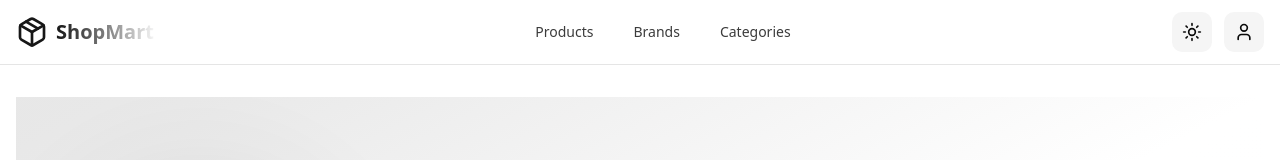
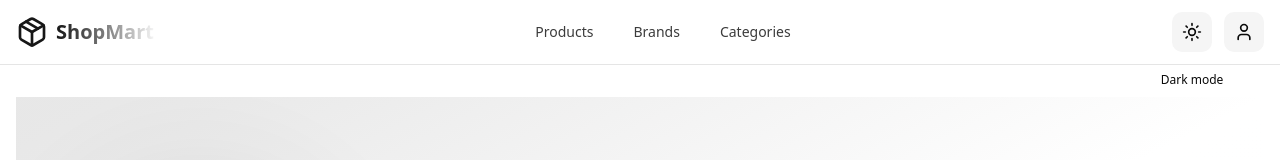
Before and after one commit to MazenMohamed512393188/Shop-Mart, a Next.js app: page / in a window 1280 px wide. Shown: the top 160 px of the page. Built offline with nearby package versions, Linux system fonts and the light colour scheme; no server answers.

Commit message:
Performance Edits

```diff
--- a/actions/userAction.action.ts
+++ b/actions/userAction.action.ts
@@ -22,7 +22,6 @@ export async function getLoggedUserAction() {
         token: session.token as string,
         "Content-Type": "application/json",
       },
-      cache: "no-store", // Always fetch fresh data
     });
 
     const data: GetUserResponse = await response.json();
--- a/app/(pages)/edit-profile-page/page.tsx
+++ b/app/(pages)/edit-profile-page/page.tsx
@@ -15,7 +15,6 @@ export default async function EditProfilePage() {
       token: session.token as string,
       "Content-Type": "application/json",
     },
-    cache: "no-store",
   });
 
   const data = await response.json();
--- a/components/DarkModeToggle/DarkModeToggle.tsx
+++ b/components/DarkModeToggle/DarkModeToggle.tsx
@@ -2,13 +2,13 @@
 
 import { Moon, Sun } from "lucide-react";
 import { useTheme } from "next-themes";
-import { useLayoutEffect, useState } from "react";
+import { useEffect, useState } from "react";
 
 export default function DarkModeToggle() {
   const [mounted, setMounted] = useState(false);
   const { theme, setTheme } = useTheme();
 
-  useLayoutEffect(() => {
+  useEffect(() => {
     setMounted(true);
   }, []);
 
@@ -29,7 +29,7 @@ export default function DarkModeToggle() {
       <Sun className="h-5 w-5 rotate-0 scale-100 transition-all dark:-rotate-90 dark:scale-0 text-foreground" />
       <Moon className="absolute h-5 w-5 rotate-90 scale-0 transition-all dark:rotate-0 dark:scale-100 text-foreground" />
 
-      <span className="absolute -bottom-10 left-1/2 -translate-x-1/2 px-2 py-1 bg-popover text-popover-foreground text-xs rounded opacity-0 group-hover:opacity-100 transition-opacity pointer-events-none whitespace-nowrap">
+      <span className="absolute -bottom-10 left-1/2 -translate-x-1/2 px-2 py-1 bg-popover text-popover-foreground text-xs rounded opacity-nowrap whitespace-nowrap">
         {theme === "dark" ? "Light mode" : "Dark mode"}
       </span>
     </button>
--- a/components/Navbar/NavbarClient.tsx
+++ b/components/Navbar/NavbarClient.tsx
@@ -21,7 +21,7 @@ interface NavbarClientProps {
 }
 
 export default function NavbarClient({ hasSession, cartItemsCount }: NavbarClientProps) {
-  const { data: session, status } = useSession();
+  const { data: session } = useSession();
   const [mounted, setMounted] = useState(false);
 
   // Prevent hydration mismatch
```
